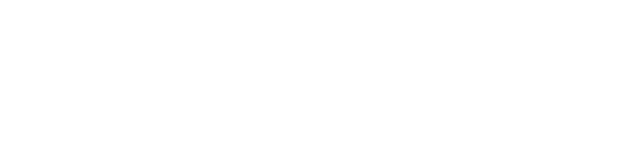
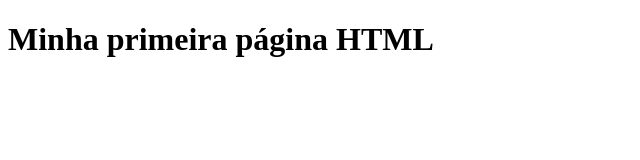
Before and after one commit to maurobaiotto/DevQuest, a plain HTML site: page modulo-html/01-primeiro-html/index.html in a window 1280 px wide. Shown: the whole page, without its empty margins (0-640 px from the left). Drawn offline with Linux system fonts and the light colour scheme.

Commit message:
Atualização

```diff
--- a/modulo-html/01-primeiro-html/index.html
+++ b/modulo-html/01-primeiro-html/index.html
@@ -3,9 +3,9 @@
 <head>
     <meta charset="UTF-8">
     <meta name="viewport" content="width=device-width, initial-scale=1.0">
-    <title>Document</title>
+    <title>Minha primeira página HTML</title>
 </head>
 <body>
-
+    <h1>Minha primeira página HTML</h1>
 </body>
 </html>
```
Also changed, not shown: Aula.txt (added).
